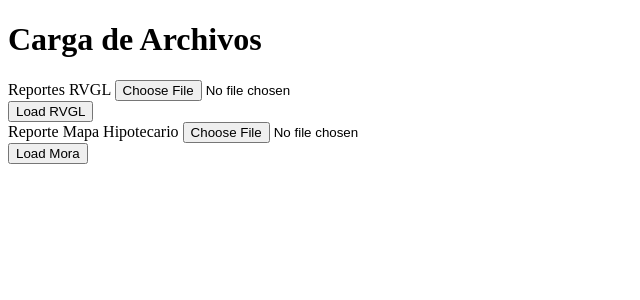
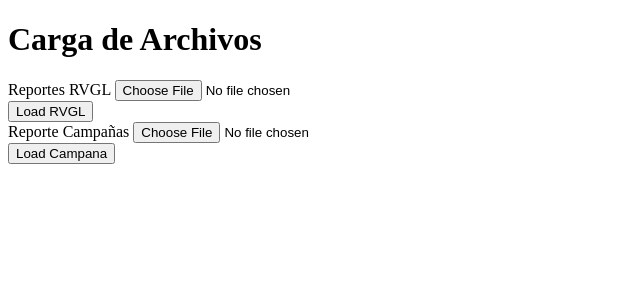
Before and after one commit to juliosf06/originacion, a Django app: template templates/reports/load.html in a window 1280 px wide. Shown: the part 154-454 px from the top of the page, without its empty margins (0-640 px from the left). Run offline with Django 3.2, Linux system fonts and the light colour scheme; the template is opened without the code that fills it: most values are stand-ins (such as "Sample title", 1, 10 or a date in 2020).

Commit message:
Vista carga de csv

```diff
--- a/admin.py
+++ b/admin.py
@@ -1,9 +1,10 @@
 from django.contrib import admin
 
-from .models import Campana, MoraDistrito, RVGL
+from .models import Campana, MoraDistrito, RVGL, Verificaciones
 
 admin.site.register(Campana)
 admin.site.register(MoraDistrito)
 admin.site.register(RVGL)
+admin.site.register(Verificaciones)
 
 # Register your models here.
--- a/templates/reports/load.html
+++ b/templates/reports/load.html
@@ -49,12 +49,12 @@
             </form>
           </div>
 	  <div class="row">
-            <form>
+            <form accion="carga_campana/" method="post" enctype="multipart/form-data">{% csrf_token %}
 	      <div class="form_group">
-		<label>Reporte Mapa Hipotecario</label>
-		<input type="file" id="mapa" required>
+		<label>Reporte Campañas</label>
+		<input type="file" id="campana" name="campana">
 	      </div>
-	      <div class="form_group"><input type="submit" class="btn btn-default" value="Load Mora" ></div>
+	      <div class="form_group"><input type="submit" class="btn btn-default" value="Load Campana" ></div>
             </form>
           </div>
         </div>
--- a/urls.py
+++ b/urls.py
@@ -55,6 +55,7 @@ urlpatterns = [
 
     # URLS para carga de archivos
     url(r'^load_data/carga_rvgl/$', views.carga_rvgl, name='carga_rvgl'),
+    url(r'^load_data/carga_campana/$', views.carga_campana, name='carga_campana'),
     url(r'^load_data/$', views.load, name='load'),
     url(r'^mapa/$', views.mapa, name='mapa'),
 ]
```
Also changed, not shown: forms.py (+9 -1 lines), views.py (+15 -1 lines).
